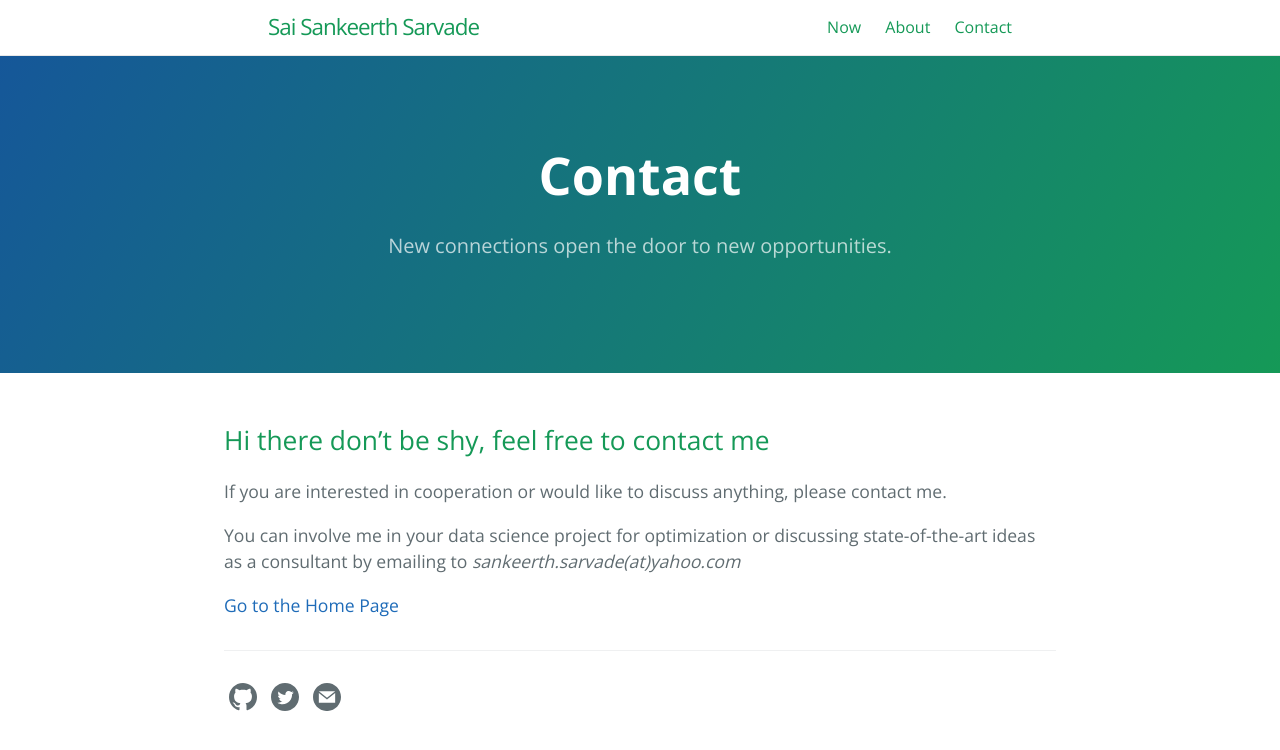
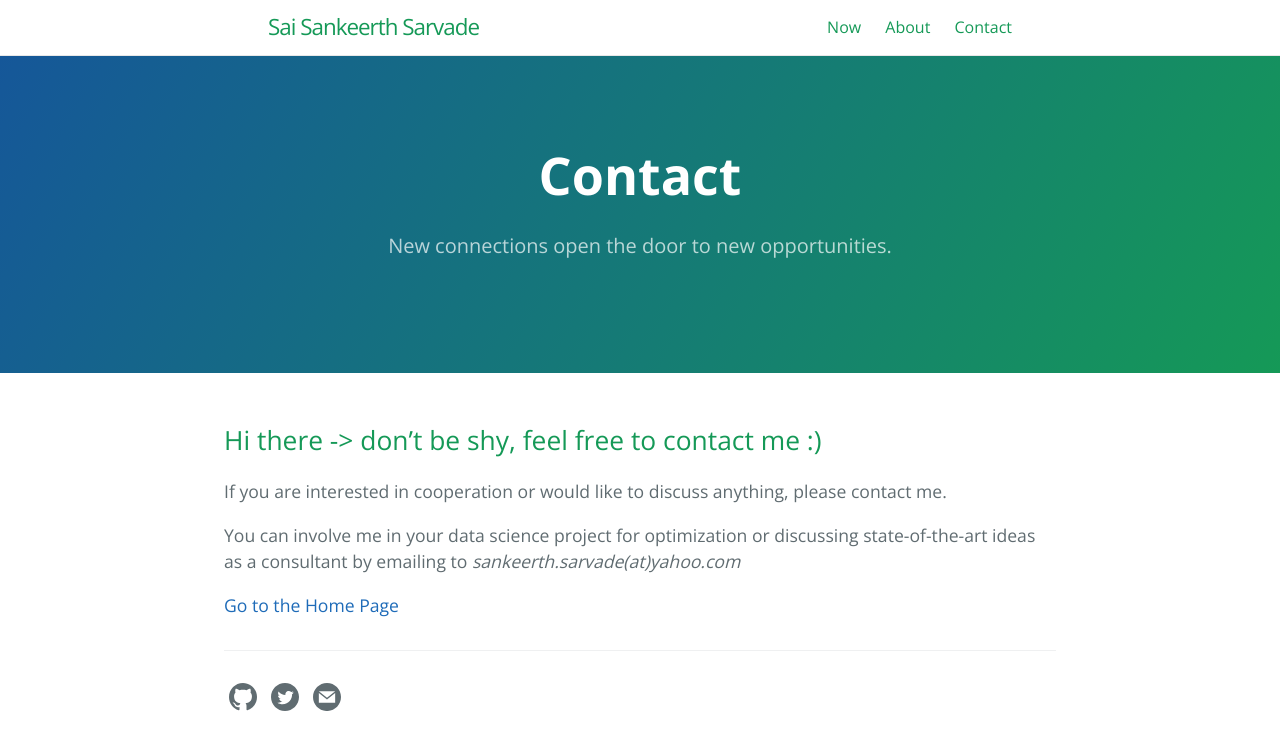
Before and after one commit to sarvade/my_portfolio, a Jekyll site: the page built from contact.md, in a window 1280 px wide. Shown: the top 750 px of the page. Built offline with Jekyll 4.4.1, drawn with Linux system fonts in a browser that asks for light colours.

```diff
--- a/contact.md
+++ b/contact.md
@@ -6,7 +6,7 @@ ref: contact
 order: 1
 ---
 
-## Hi there don't be shy, feel free to contact me
+## Hi there -> don't be shy, feel free to contact me :)
 
 If you are interested in cooperation or would like to discuss anything, please contact me.
 
```
